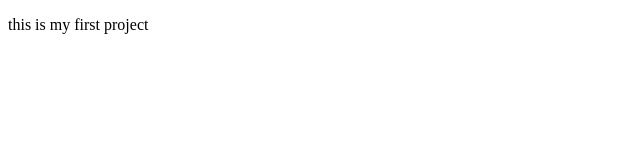
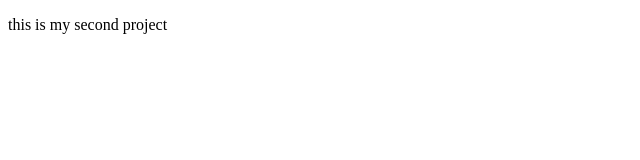
Before and after one commit to 315177110044/resumebuilder, a plain HTML site: page index.html in a window 1280 px wide. Shown: the full height of the page, 0-640 px from the left. Drawn offline with Linux system fonts and the light colour scheme.

Commit message:
adding the para

```diff
--- a/index.html
+++ b/index.html
@@ -6,7 +6,7 @@
   </head>
   <body>
   <div class="example">
-    <p>this is my first project</p>
+    <p>this is my second project</p>
   </div>
   </body>
 </html>
```
